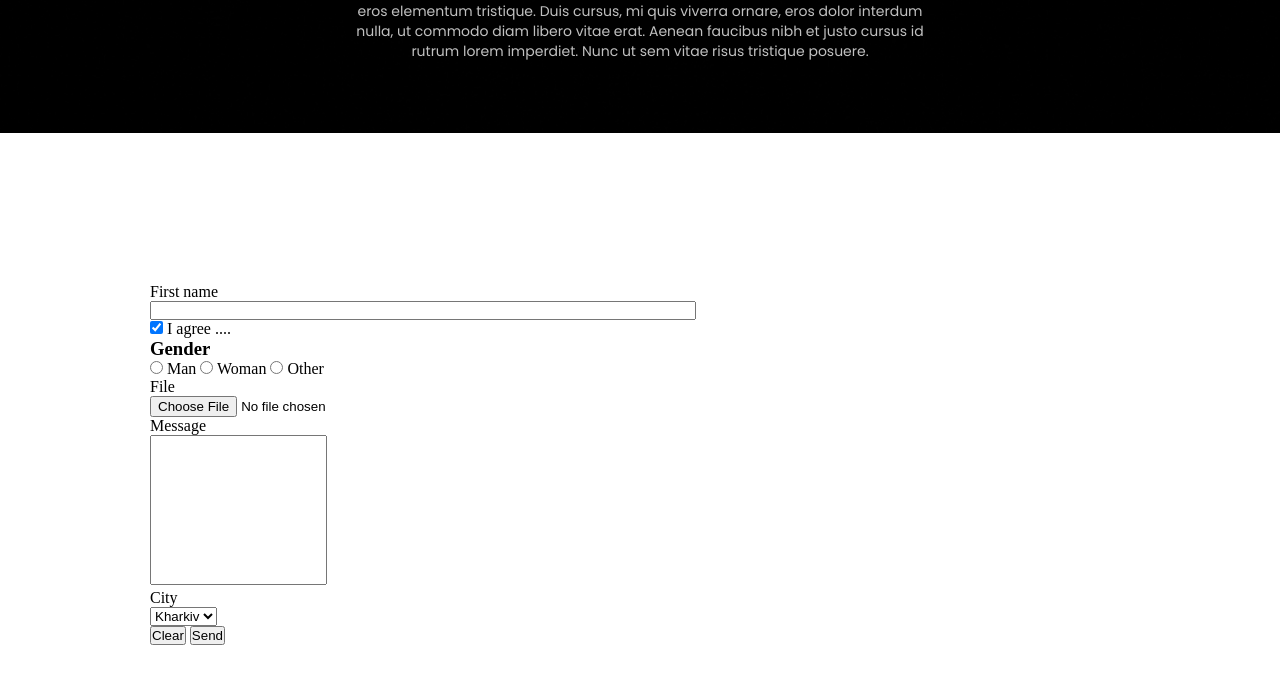
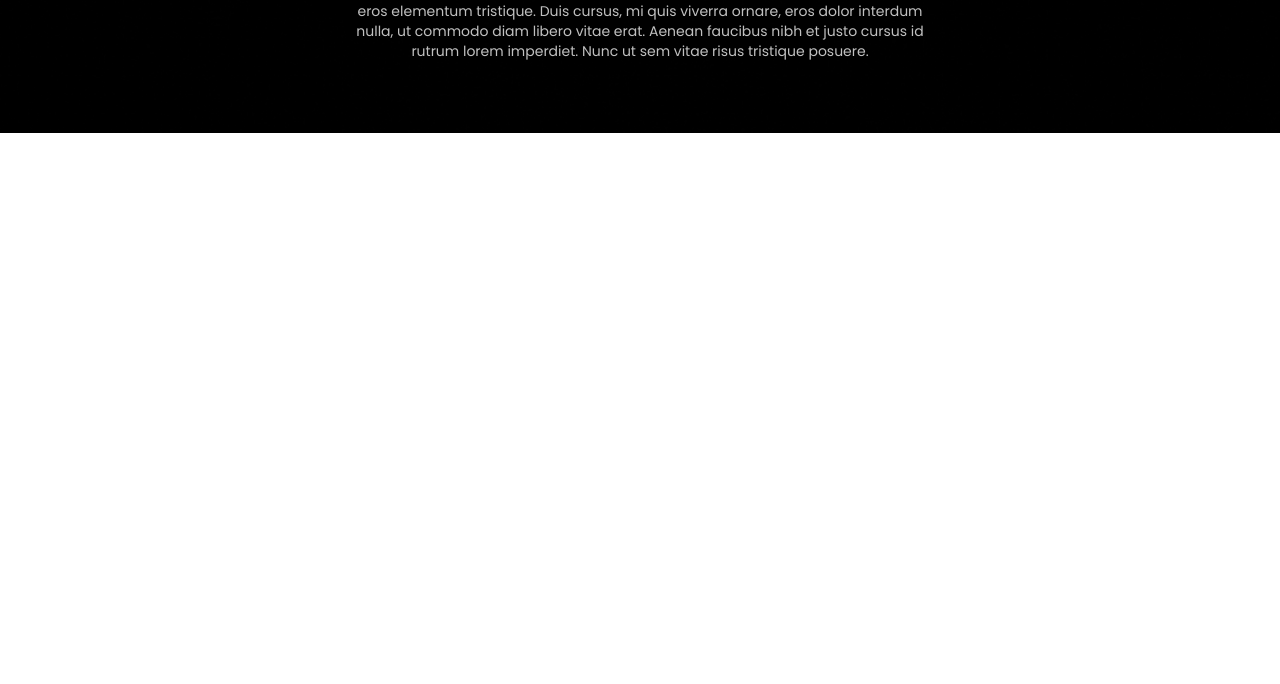
Before and after one commit to impos1ble/aperture, a plain HTML site: page index.html in a window 1280 px wide. Shown: the part 750-1434 px from the top of the page. After the commit the page ends 883 px from the top, so only its background shows below. Drawn offline with Linux system fonts and the light colour scheme.

Commit message:
delete form

```diff
--- a/css/style.css
+++ b/css/style.css
@@ -128,17 +128,3 @@ h1{
     text-align: center;
     color: #C0C0C0;
 }
-
-form{
-    padding: 150px;
-}
-.form-container{
-    max-width: 546px;
-}
-.first-name{
-    display: block;
-    width: 100%;
-}
-textarea{
-    height: 150px; resize: none;
-}
--- a/index.html
+++ b/index.html
@@ -52,55 +52,6 @@
         </section>
     </main>
 
-
-    <form name="contact_form" action="#" method="post">
-        <div class="form-container">
-            <label class="first-name" for="first_name">First name</label>
-            <input class="first-name" type="text" name="first_name" id="first_name">
-        </div>
-        <div>
-            <label>
-                <input type="checkbox" name="i_agree" checked>
-                I agree ....
-                </input>
-            </label>
-        </div>
-        <div>
-            <h3>Gender</h3>
-            <label>
-                <input type="radio" name="gender" value="man">
-                Man
-            </label>
-            <label>
-                <input type="radio" name="gender" value="woman">
-                Woman
-            </label>
-            <label>
-                <input type="radio" name="gender" value="other">
-                Other
-            </label>
-        </div>
-        <div>
-            <label for="file" class="first-name">File</label>
-            <input type="file" name="file" id="file">
-        </div>
-        <div>
-            <label for="comment" class="first-name">Message</label>
-            <textarea name="message" id="comment"></textarea>
-        </div>
-        <div>
-            <label for="city" class="first-name">City</label>
-            <select name="city" id="city">
-                <option>Kharkiv</option>
-                <option>Kiev</option>
-                <option>Dnepr</option>
-            </select>
-        </div>
-        <button type="reset">Clear</button>
-        <button type="submit">Send</button>
-    </form>
-
-
     <footer>
 
     </footer>
```
